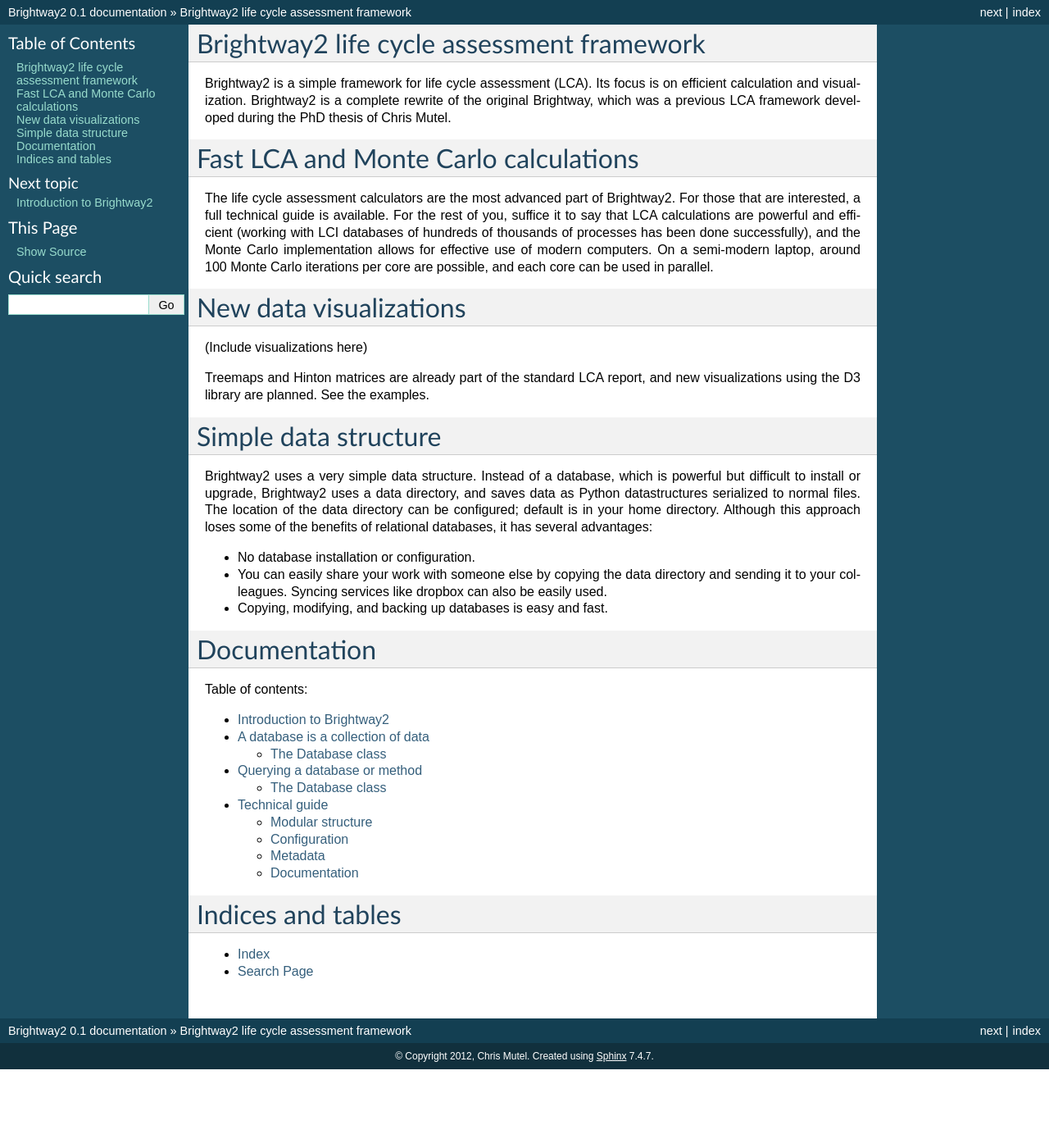
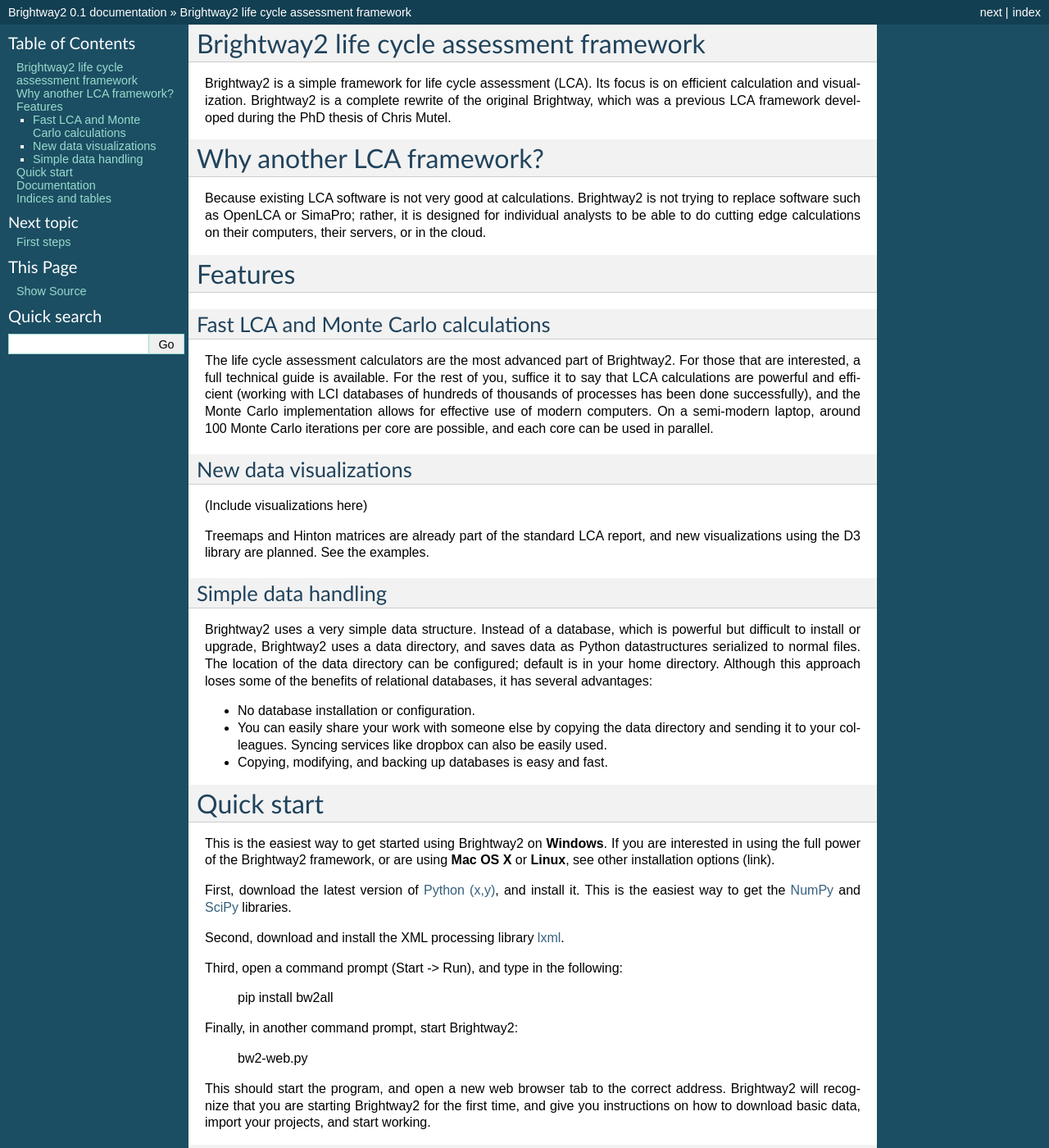
Before and after one commit to brightway-lca/brightway2, a Sphinx documentation site: the page built from docs/index.rst, in a window 1280 px wide and 1400 px high. Shown: the whole window at 82% size. Built offline with Sphinx 7.4.7, drawn with Linux system fonts in a browser that asks for light colours; some of the changed text lies outside the part shown.

Commit message:
Add installation instructions

```diff
--- a/docs/index.rst
+++ b/docs/index.rst
@@ -6,26 +6,57 @@
 
 Brightway2 is a simple framework for life cycle assessment (LCA). Its focus is on efficient calculation and visualization. Brightway2 is a complete rewrite of the original Brightway, which was a previous LCA framework developed during the PhD thesis of Chris Mutel.
 
+Why another LCA framework?
+==========================
+
+Because existing LCA software is not very good at calculations. Brightway2 is not trying to replace software such as OpenLCA or SimaPro; rather, it is designed for individual analysts to be able to do cutting edge calculations on their computers, their servers, or in the cloud.
+
+Features
+========
+
 Fast LCA and Monte Carlo calculations
-=====================================
+-------------------------------------
 
 The life cycle assessment calculators are the most advanced part of Brightway2. For those that are interested, a full technical guide is available. For the rest of you, suffice it to say that LCA calculations are powerful and efficient (working with LCI databases of hundreds of thousands of processes has been done successfully), and the Monte Carlo implementation allows for effective use of modern computers. On a semi-modern laptop, around 100 Monte Carlo iterations per core are possible, and each core can be used in parallel.
 
 New data visualizations
-=======================
+-----------------------
 
 (Include visualizations here)
 
 Treemaps and Hinton matrices are already part of the standard LCA report, and new visualizations using the D3 library are planned. See the examples.
 
-Simple data structure
-=====================
+Simple data handling
+--------------------
 
 Brightway2 uses a very simple data structure. Instead of a database, which is powerful but difficult to install or upgrade, Brightway2 uses a data directory, and saves data as Python datastructures serialized to normal files. The location of the data directory can be configured; default is in your home directory. Although this approach loses some of the benefits of relational databases, it has several advantages:
 
 * No database installation or configuration.
 * You can easily share your work with someone else by copying the data directory and sending it to your colleagues. Syncing services like dropbox can also be easily used.
 * Copying, modifying, and backing up databases is easy and fast.
+
+Quick start
+===========
+
+This is the easiest way to get started using Brightway2 on **Windows**. If you are interested in using the full power of the Brightway2 framework, or are using **Mac OS X** or **Linux**, see other installation options (link).
+
+First, download the latest version of `Python (x,y) <https://code.google.com/p/pythonxy/wiki/Downloads>`_, and install it. This is the easiest way to get the `NumPy <http://numpy.scipy.org/>`_ and `SciPy <http://scipy.org/>`_ libraries.
+
+Second, download and install the XML processing library `lxml <http://pythonxy.googlecode.com/files/lxml-3.0.1-1_py27.exe>`_.
+
+Third, open a command prompt (Start -> Run), and type in the following:
+
+.. pull-quote::
+
+	pip install bw2all
+
+Finally, in another command prompt, start Brightway2:
+
+.. pull-quote::
+
+	bw2-web.py
+
+This should start the program, and open a new web browser tab to the correct address. Brightway2 will recognize that you are starting Brightway2 for the first time, and give you instructions on how to download basic data, import your projects, and start working.
 
 Documentation
 =============
@@ -35,6 +66,7 @@
 .. toctree::
    :maxdepth: 2
 
+   installation
    introduction
    databases
    querying
```
Also changed, not shown: docs/installation.rst (added, +70 -0 lines).
